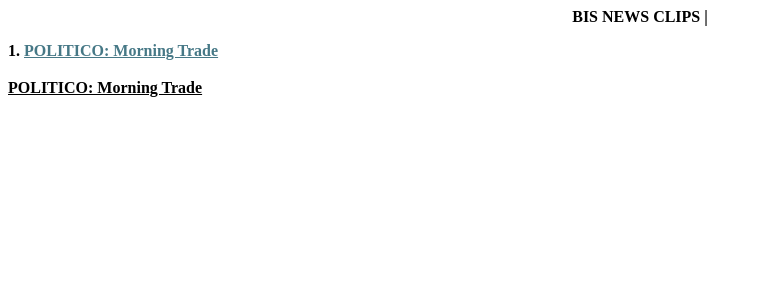
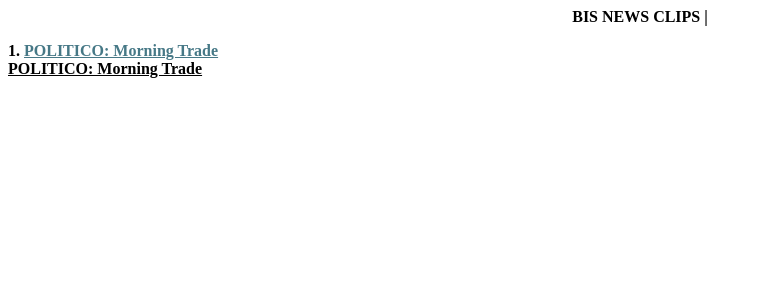
Before and after one commit to zander9475/news-automation-project, a Python web app: template templates/email_template.html in a window 1280 px wide. Shown: the top 300 px of the page, without its empty margins (0-762 px from the left). Run offline with Jinja, Linux system fonts and the light colour scheme; the template is opened without the code that fills it, so the values that code supplies are empty.

Commit message:
Testing email template changes

```diff
--- a/templates/email_template.html
+++ b/templates/email_template.html
@@ -24,8 +24,7 @@
             font-size: 12pt;
             font-family: "Times New Roman", serif;
             font-weight: bold;
-            margin-bottom: 0pt;
-            margin-left: 0;
+            margin: 0;
             padding-left: 0;
             text-indent: 0;
         }
@@ -51,9 +50,7 @@
             margin-bottom: 0pt;
         }
         .article-content {
-            margin-top: 12pt;
-            margin-bottom: 12pt;
-            line-height: 18pt;
+            margin-bottom: 0;
         }
         .article-content p {
             font-family: "Times New Roman", serif;
@@ -65,12 +62,11 @@
             font-family: "Times New Roman", serif;
             font-weight: bold;
             text-decoration: underline;
-            margin-bottom: 12pt;
+            margin-bottom: 0;
         }
         .article-author {
             font-size: 12pt;
             font-family: "Times New Roman", serif;
-            margin-bottom: 12pt;
         }
     </style>
 </head>
@@ -102,12 +98,15 @@
     {% for article in articles %}
     <div class="article-content">
         <div class="article-title" id="C{{ loop.index }}">{{ article.source }}: {{ article.title }}</div>
+        <br>
 
         {% if article.author %}
         <div class="article-author">By {{ article.author | join(', ') }}</div>
+        <br>
         {% endif %}
 
         {{ article.content }}
+        <br><br>
     </div>
     {% endfor %}
 
```
